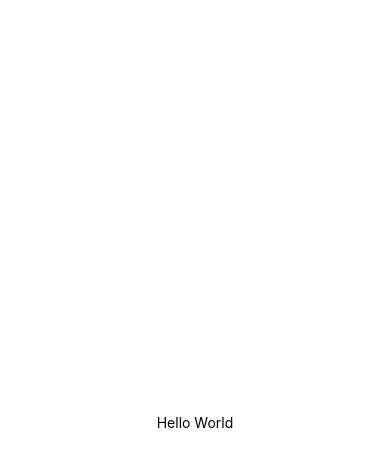
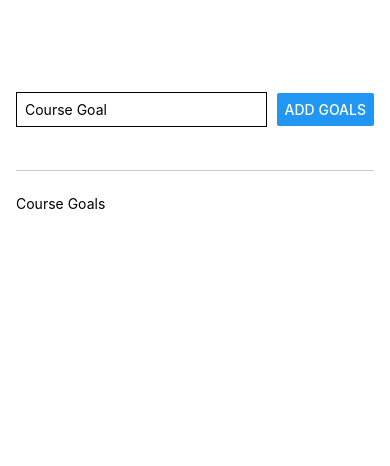
Before and after one commit to CodeNameNinja/LearningReactNative, a React Native app: screen / in a window 390 px wide. Shown: the top 466 px of the page. Built offline with nearby package versions, Linux system fonts and the light colour scheme.

Commit message:
working for flex box

```diff
--- a/App.js
+++ b/App.js
@@ -1,20 +1,47 @@
 import { StatusBar } from "expo-status-bar";
-import { StyleSheet, Text, View } from "react-native";
+import { StyleSheet, Text, TextInput, View, Button } from "react-native";
 
 export default function App() {
   return (
     <View style={styles.container}>
-      <Text>Hello World</Text>
-      <StatusBar style="auto" />
+      <View style={styles.inputContainer}>
+        <TextInput placeholder="Course Goal" style={styles.textInput} />
+        <Button title="Add Goals" style={styles.button} />
+      </View>
+      <View style={styles.goalsContainer}>
+        <Text>Course Goals</Text>
+      </View>
     </View>
   );
 }
 
 const styles = StyleSheet.create({
   container: {
+    padding: 50,
+    paddingHorizontal: 16,
     flex: 1,
-    backgroundColor: "#fff",
+  },
+  inputContainer: {
+    flex: 1,
+    flexDirection: "row",
+    justifyContent: "space-between",
     alignItems: "center",
-    justifyContent: "center",
+    marginBottom: 24,
+    borderBottomWidth: 1,
+    borderBottomColor: "#ccc",
+  },
+  goalsContainer: {
+    flex: 5,
+  },
+  textInput: {
+    borderColor: "#ccccc",
+    borderWidth: 1,
+    padding: 10,
+    width: "70%",
+    marginRight: 8,
+    padding: 8,
+  },
+  button: {
+    width: "30%",
   },
 });
```
